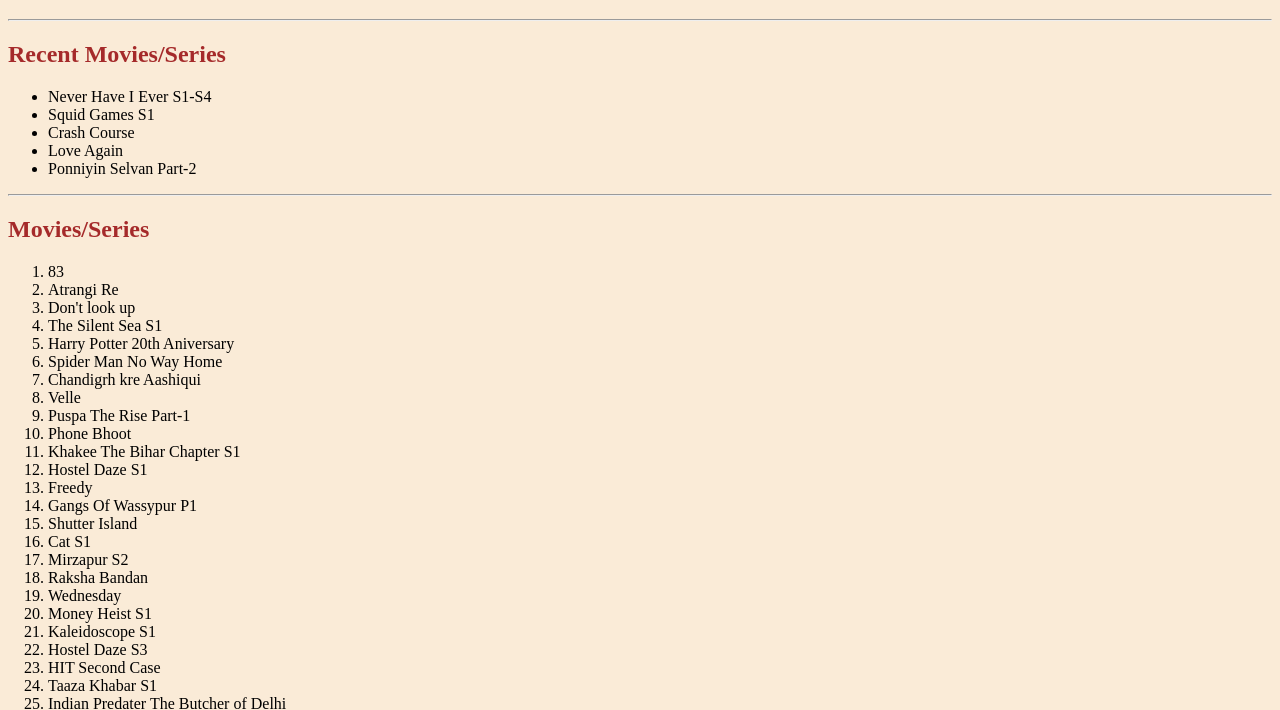
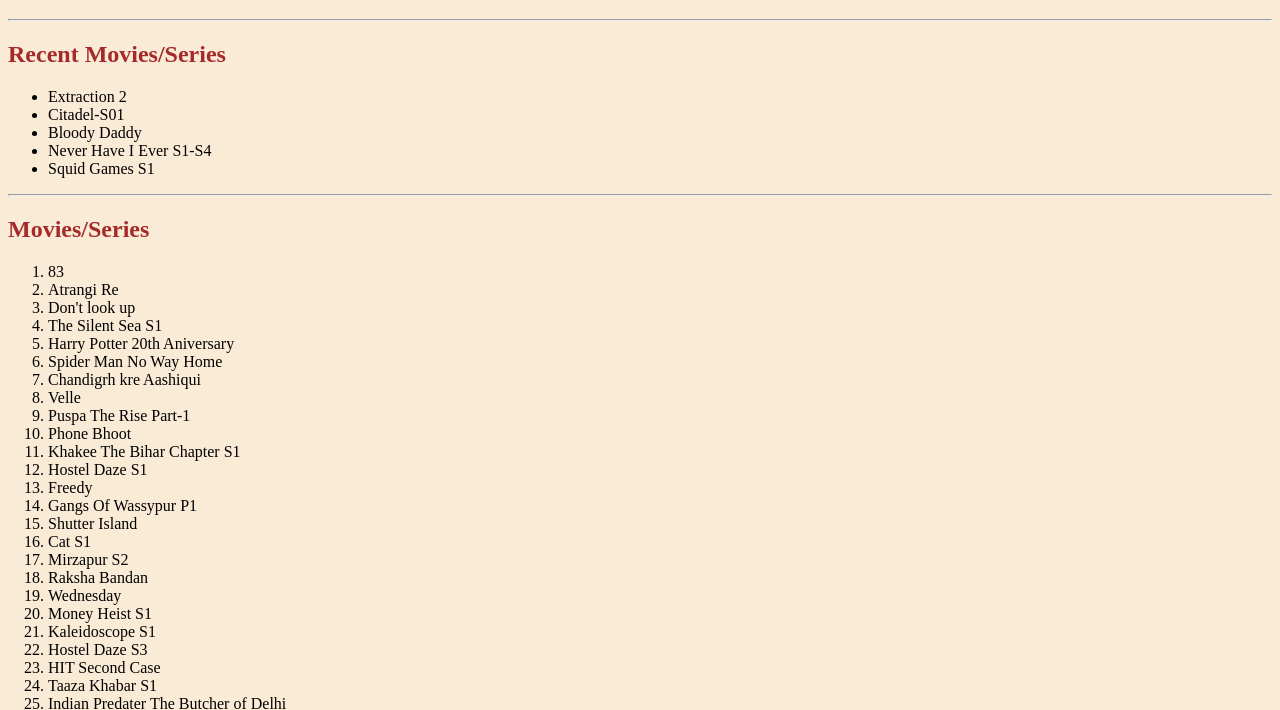
Before and after one commit to Deepak1064/JD-Flim-Production, a plain HTML site: page index.html in a window 1280 px wide. Shown: the part 82-792 px from the top of the page. Drawn offline with Linux system fonts and the light colour scheme.

Commit message:
Update index.html

```diff
--- a/index.html
+++ b/index.html
@@ -14,11 +14,12 @@
     <h2>Recent Movies/Series</h2>
     <p>
         <ul>
+        <li>Extraction 2</li>
+        <li>Citadel-S01</li>
+        <li>Bloody Daddy</li>
         <li>Never Have I Ever S1-S4</li>
         <li>Squid Games S1</li>
-        <li>Crash Course</li>
-        <li>Love Again</li>
-        <li>Ponniyin Selvan Part-2</li>
+
         </ul>
 
     </p>
```
